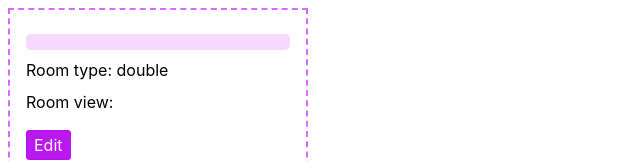
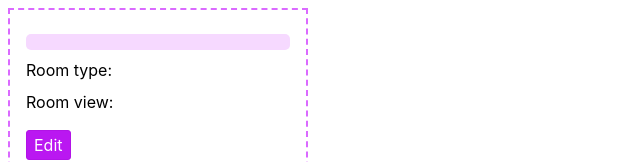
Before and after one commit to ixtk/hotel-form-formik, a React (Vite) app: page / in a window 1280 px wide. Shown: the top 162 px of the page, without its empty margins (0-640 px from the left). Built offline with nearby package versions, Linux system fonts and the light colour scheme.

Commit message:
Fix initial val inconsistency

```diff
--- a/src/WithComponents.jsx
+++ b/src/WithComponents.jsx
@@ -3,23 +3,16 @@ import { formSchema } from "./formSchema"
 import { useState } from "react"
 import { UserCard } from "./UserCard"
 
-// const formInitialValues = {
-//   fullName: "",
-//   email: "",
-//   roomType: "double",
-//   termsAccepted: false,
-//   roomView: ""
-// }
+const formInitialValues = {
+  fullName: "",
+  email: "",
+  roomType: "double",
+  termsAccepted: false,
+  roomView: ""
+}
 
 function WithComponents() {
-  // TODO: roomType should not be selected
-  const [savedValues, setSavedValues] = useState({
-    fullName: "",
-    email: "",
-    roomType: "double",
-    termsAccepted: false,
-    roomView: ""
-  })
+  const [savedValues, setSavedValues] = useState(null)
   const [formVisible, setFormVisible] = useState(true)
 
   const submitForm = (values, submitProps) => {
@@ -35,10 +28,13 @@ function WithComponents() {
 
   return (
     <>
-      <UserCard savedValues={savedValues} setFormVisible={setFormVisible} />
+      <UserCard
+        savedValues={savedValues || {}}
+        setFormVisible={setFormVisible}
+      />
       {formVisible && (
         <Formik
-          initialValues={savedValues}
+          initialValues={savedValues || formInitialValues}
           onSubmit={submitForm}
           validationSchema={formSchema}
         >
```
